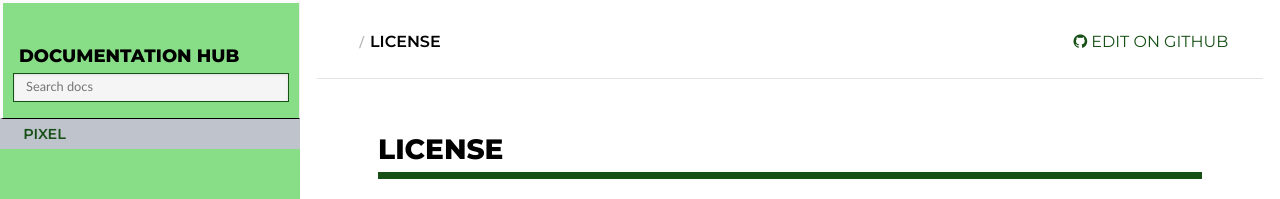
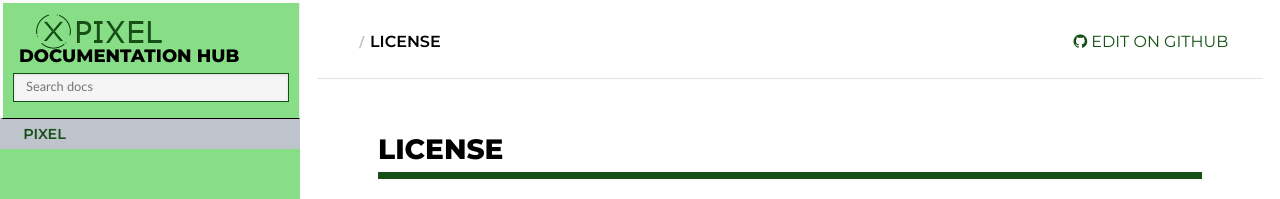
Before and after one commit to pixel-ports/docs-hub, an MkDocs documentation site: the page built from docs/about/license.md, in a window 1280 px wide. Shown: the top 199 px of the page. Built offline with MkDocs 1.6.1, drawn with Linux system fonts in a browser that asks for light colours; nearby versions of some CDN libraries; old or Windows-style settings are respelled for this version of MkDocs.

Commit message:
Update pixel_b.css

```diff
--- a/docs/css/pixel_b.css
+++ b/docs/css/pixel_b.css
@@ -8,7 +8,7 @@ body {
 .wy-side-nav-search{
  clear:both !important;
  padding:40px 10px 16px 10px;
- background-image: url('PIXEL_new_logo_small.png') !important;
+ background-image: url('pixel_rthd_icon.png') !important;
  background-size: 128px 30px !important;
  background-repeat: no-repeat !important;
  background-position: 15px 8px !important;
@@ -72,7 +72,7 @@ a.icon-home{
   border-right: #efefef solid 1px;
  clear:both !important;
  padding:40px 10px 16px 10px;
- /*background-image: url('pixel_icon_site.png') !important; */
+ background-image: url('pixel_rthd_icon.png') !important; */
  background-size: 128px 30px !important;
  background-repeat: no-repeat !important;
  background-position: 15px 8px !important;
```
